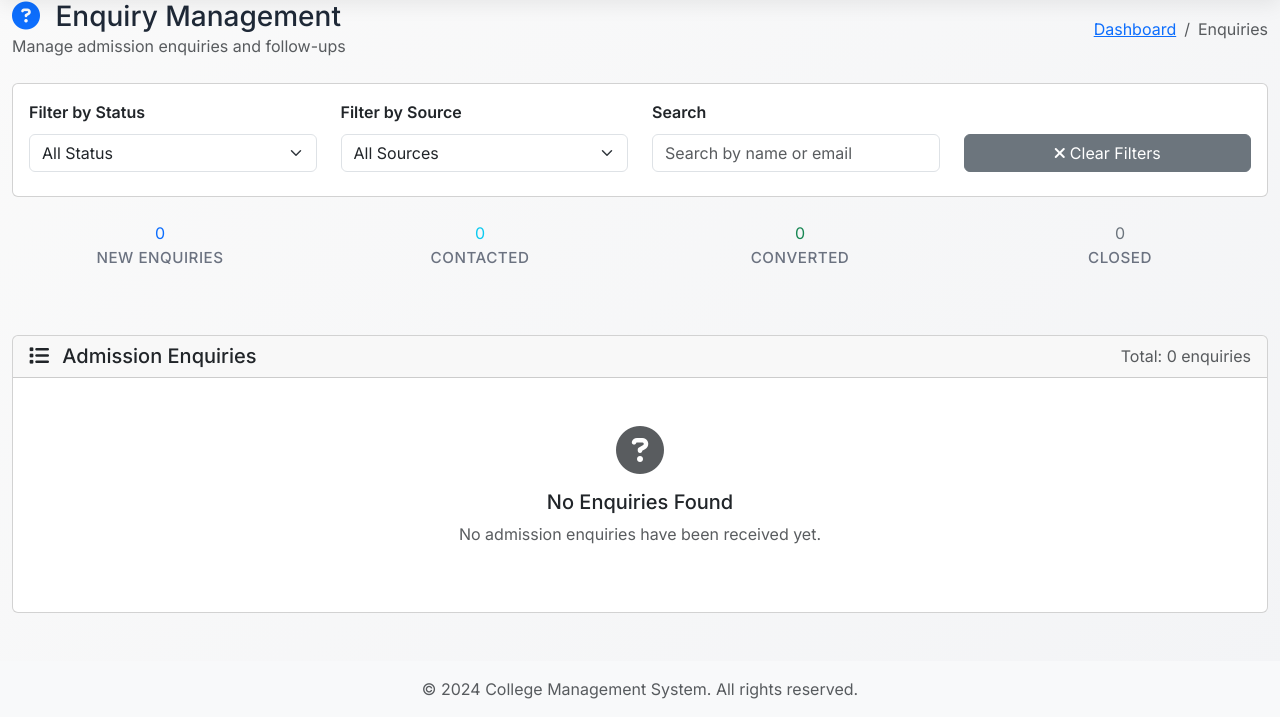
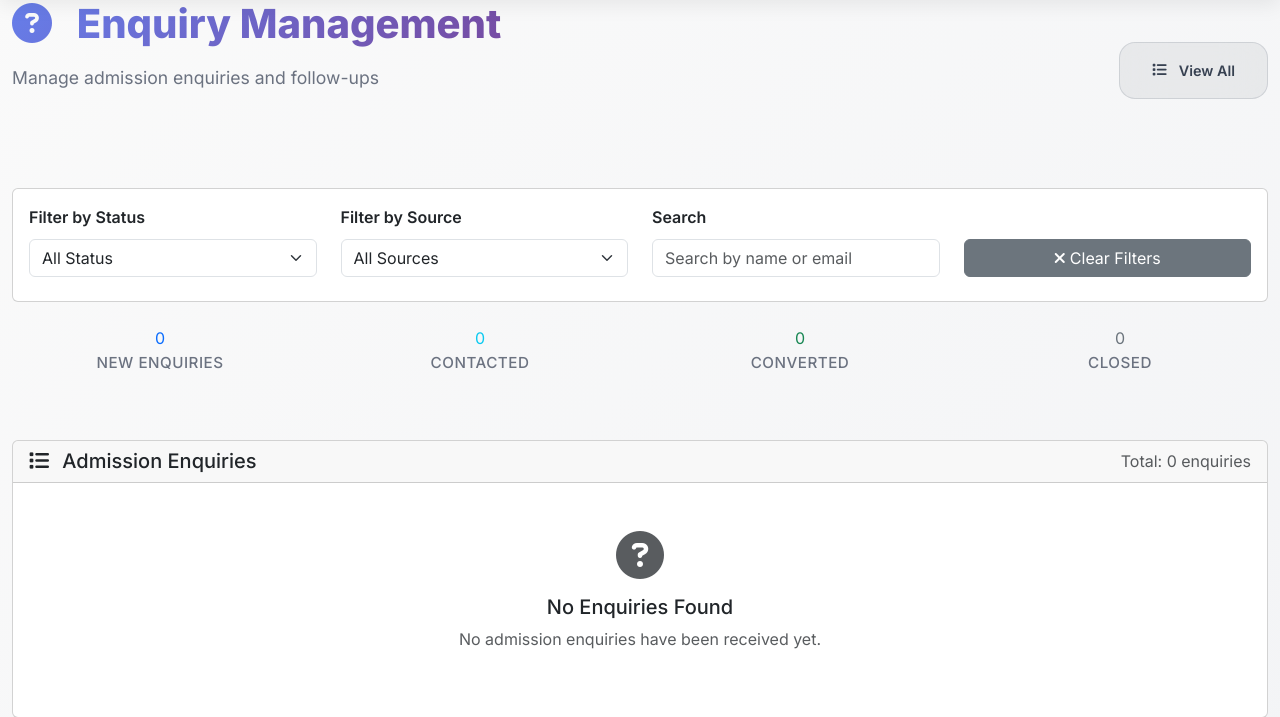
Before and after one commit to rushi-mereddy/adarsh-app, a Flask app: page /admin/enquiries in a window 1280 px wide. Shown: the part 89-806 px from the top of the page. Run offline with Flask 3, Linux system fonts and the light colour scheme; a user stored in the database is signed in; data that the repository does not hold is empty.

Commit message:
Revamp admin interface for a more visually appealing and consistent experience
Updates the UI of admin pages (announcements, classrooms, courses, etc.) to align with the modern dashboard design using Bootstrap.

Replit-Commit-Author: Agent
Replit-Commit-Session-Id: 2cc784f4-5331-4df3-a63c-dbbc9e05f573
Replit-Commit-Screenshot-Url: https://storage.googleapis.com/screenshot-production-us-central1/9c66b4d1-a79a-4b18-9b9c-1812925f0ecb/6920aa74-e4b3-4bfb-b42d-383f88fd6baa.jpg

```diff
--- a/templates/admin/classrooms.html
+++ b/templates/admin/classrooms.html
@@ -41,10 +41,10 @@
                 <div class="stat-number">{{ students_assigned }}</div>
                 <div class="stat-label">Students Assigned</div>
                 <div style="width: 60px; height: 60px; background: rgba(16, 185, 129, 0.1); border-radius: 16px; display: flex; align-items: center; justify-content: center; margin: 0 auto;">
-                        <i class="fas fa-user-graduate fa-2x text-success"></i>
-                    </div>
+                    <i class="fas fa-user-graduate" style="color: #10b981; font-size: 1.5rem;"></i>
                 </div>
             </div>
+        </div>
         </div>
         <div class="col-md-4 mb-3">
             <div class="stat-card">
--- a/templates/admin/enquiries.html
+++ b/templates/admin/enquiries.html
@@ -4,23 +4,22 @@
 
 {% block content %}
 <div class="fade-in">
-    <!-- Page Header -->
-    <div class="row mb-4">
+    <!-- Ultra Modern Page Header -->
+    <div class="row mb-5">
         <div class="col-12">
-            <div class="d-flex justify-content-between align-items-center">
-                <div>
-                    <h1 class="h3 mb-0">
-                        <i class="fas fa-question-circle text-primary me-2"></i>
+            <div class="d-flex flex-column flex-md-row justify-content-between align-items-start align-items-md-center">
+                <div class="mb-3 mb-md-0">
+                    <h1 class="title-ultra">
+                        <i class="fas fa-question-circle me-3" style="color: #667eea;"></i>
                         Enquiry Management
                     </h1>
-                    <p class="text-muted mb-0">Manage admission enquiries and follow-ups</p>
+                    <p class="subtitle-ultra">Manage admission enquiries and follow-ups</p>
                 </div>
-                <nav aria-label="breadcrumb">
-                    <ol class="breadcrumb mb-0">
-                        <li class="breadcrumb-item"><a href="{{ url_for('admin_dashboard') }}">Dashboard</a></li>
-                        <li class="breadcrumb-item active">Enquiries</li>
-                    </ol>
-                </nav>
+                <div class="d-flex gap-2 flex-wrap">
+                    <a href="{{ url_for('admin_enquiries') }}" class="btn-ultra btn-secondary-ultra">
+                        <i class="fas fa-list"></i>View All
+                    </a>
+                </div>
             </div>
         </div>
     </div>
```
Also changed, not shown: templates/admin/announcements.html (+10 -10 lines), templates/admin/courses.html (+10 -10 lines), templates/admin/departments.html (+19 -8 lines), templates/admin/notifications.html (+10 -10 lines).
